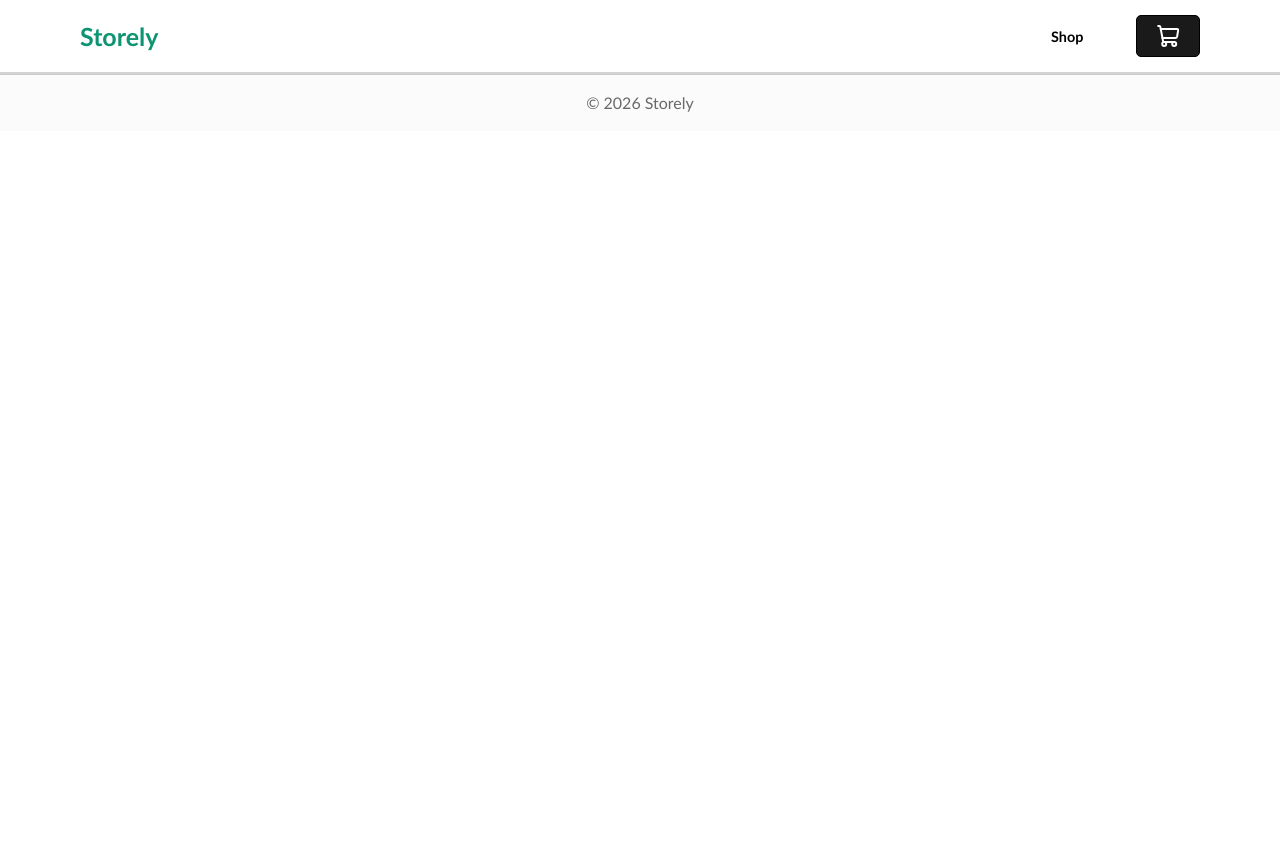
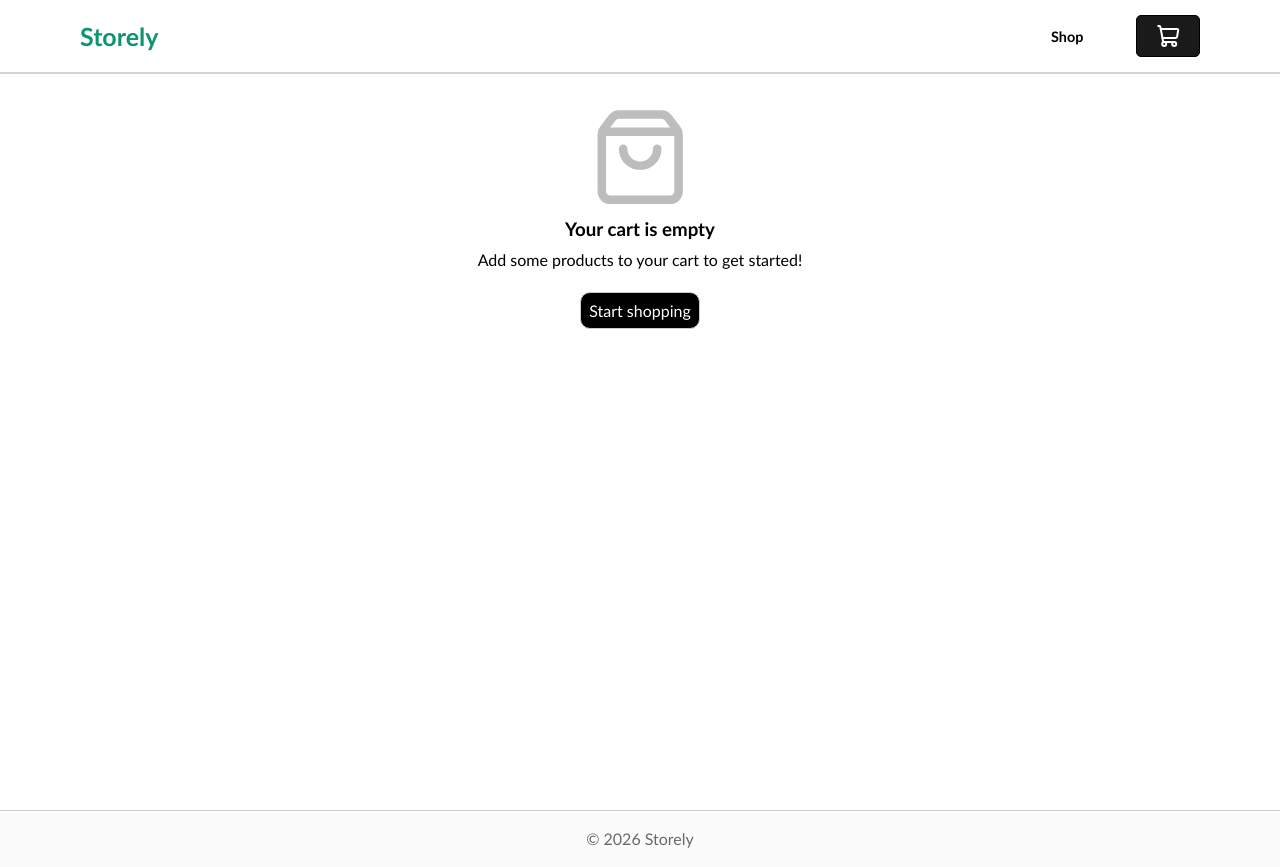
Before and after one commit to real-nox/Storely, a React (Vite) app in the folder frontend/: page /cart in a window 1280 px wide. Before the commit the page ends 800 px from the top, so only its background shows below. Built offline with nearby package versions, Linux system fonts and the light colour scheme.

Commit message:
Cart page : part 1 show up items, with quantity change

```diff
--- a/frontend/src/Home.tsx
+++ b/frontend/src/Home.tsx
@@ -4,13 +4,14 @@ import Header from "./components/Header";
 import Footer from "./components/Footer";
 
 import Home from "./pages/Homepage";
+import Cart from "./pages/Cartpage";
 import Iteminfo from "./pages/Itempage";
 import NotFound from "./pages/NotFound";
 
+import "./css/Notfound.css";
+import "./css/Cart.css";
 import "./css/Home.css";
 import "./css/Item.css";
-import "./css/Notfound.css";
-import Cart from "./pages/Cartpage";
 
 type Type = "home" | "item" | "cart" | "admin" | "notfound";
 
@@ -40,7 +41,7 @@ export default function Homepage({ Type }: { Type: Type }) {
 
   const renderPage = () => {
     if (Type === "home") return <Home setCartItem={setCartItem} />;
-    if (Type === "cart") return <Cart />;
+    if (Type === "cart") return <Cart cartItems={cartItems} setCartItem={setCartItem} />;
     if (Type === "item") return <Iteminfo setCartItem={setCartItem} />;
     if (Type === "notfound") return <NotFound />;
   };
--- /dev/null
+++ b/frontend/src/css/Cart.css
@@ -0,0 +1,77 @@
+.cartP.Empty {
+    padding: 2rem 0;
+    display: flex;
+    flex-direction: column;
+    align-items: center;
+}
+
+.cartP {
+    gap: 10px;
+}
+
+.cartP.Empty svg {
+    height: 10%;
+    width: 10%;
+    color: rgb(189, 189, 189);
+}
+
+.cartP.Empty button {
+    margin-top: 0.8rem;
+    padding: 0.5rem;
+    border-radius: 10px;
+    cursor: pointer;
+    font-size: 1rem;
+}
+
+.cartP .list {
+    display: flex;
+    flex-direction: column;
+}
+
+.cartP .list {
+    padding: 1rem 0;
+    display: grid;
+    grid-template-columns: 1fr 0.5fr;
+}
+
+.cartP .list .leftList {
+    display: grid;
+    grid-template-columns: 1fr;
+    grid-auto-rows: 1fr;
+    gap: 1rem;
+}
+
+.leftList .ItemCard {
+    height: 7rem;
+    flex-direction: row;
+    gap: 1rem;
+}
+
+.leftList .ItemCard .icon {
+    height: 100%;
+    width: 10rem;
+}
+
+.leftList .ItemCard .infop {
+    flex-direction: row;
+    justify-content: space-between;
+}
+
+.leftList .ItemCard .infop div {
+    display: flex;
+    flex-direction: column;
+}
+
+.leftList .ItemCard .infop div .qte {
+    display: flex;
+    flex-direction: row;
+}
+
+.leftList .ItemCard .infop .right{
+    justify-content: end;
+    height: 100%;
+}
+
+.leftList .ItemCard .infop .right .descI {
+    min-height: 0;
+}
--- a/frontend/src/css/Home.css
+++ b/frontend/src/css/Home.css
@@ -272,7 +272,7 @@
     cursor: pointer;
 }
 
-.actions .add {
+.add {
     background-color: black;
     color: white;
 }
--- a/frontend/src/pages/Cartpage.tsx
+++ b/frontend/src/pages/Cartpage.tsx
@@ -1,3 +1,105 @@
-export default function Cart() {
-  return <></>;
+import { Minus, Plus, ShoppingBag } from "lucide-react";
+import type { CartItem, SetCartItem } from "../Home";
+import { useNavigate } from "react-router";
+import { products } from "../testItems";
+import type { Items } from "../components/Item";
+
+export default function Cart({
+  cartItems,
+  setCartItem,
+}: {
+  cartItems: CartItem;
+  setCartItem: SetCartItem;
+}) {
+  const navigate = useNavigate();
+
+  if (!cartItems) return null;
+
+  const cartProducts = cartItems.id_products
+    .map((item) => {
+      const product = products.find((p) => parseInt(p.id) === item.id);
+      return product ? { ...product, qte: item.qte, max: product.qte } : null;
+    })
+    .filter(Boolean) as (Items & { qte: number; max: number })[];
+
+  return (
+    <div
+      className={`cartP Center ${cartItems.id_products.length === 0 ? "Empty" : ""}`}
+    >
+      {cartItems.id_products.length === 0 ? (
+        <>
+          <ShoppingBag />
+          <h3>Your cart is empty</h3>
+          <p>Add some products to your cart to get started!</p>
+          <button className="add border" onClick={() => navigate("/")}>
+            Start shopping
+          </button>
+        </>
+      ) : (
+        <>
+          <h1>Shopping Cart</h1>
+          <div className="list">
+            <div className="leftList">
+              {cartProducts.map(
+                ({ id, description, icon, name, price, qte, max }) => {
+                  const numericId = parseInt(id);
+
+                  const handleQte = (quantity: number): void => {
+                    const next = qte + quantity;
+
+                    if (next < 1 || next > max) return;
+                    setCartItem((prev) => ({
+                      ...prev,
+                      id_products: prev.id_products.map((item) =>
+                        item.id === numericId ? { ...item, qte: next } : item,
+                      ),
+                    }));
+                  };
+
+                  return (
+                    <div className="ItemCard border" key={numericId}>
+                      <div className="icon border">
+                        <img src={icon} alt="" />
+                      </div>
+                      <div className="infop">
+                        <div>
+                          <span className="nameI">{name}</span>
+                          <span className="descI">{description}</span>
+                          <div className="qte">
+                            <Minus
+                              onClick={() => handleQte(-1)}
+                              className="border"
+                            />
+                            <input
+                              type="number"
+                              max={max}
+                              min={1}
+                              value={qte}
+                              readOnly
+                              className="border"
+                              name="qtei"
+                            />
+                            <Plus
+                              className="border"
+                              onClick={() => handleQte(1)}
+                            />
+                          </div>
+                        </div>
+                        <div className="right">
+                          <span className="priceI">{price * qte} MAD</span>
+                          <span className="descI">{price} MAD Per item</span>
+                        </div>
+                      </div>
+                      <div className="actions"></div>
+                    </div>
+                  );
+                },
+              )}
+            </div>
+            <div className="rightList"></div>
+          </div>
+        </>
+      )}
+    </div>
+  );
 }
--- a/frontend/src/pages/Itempage.tsx
+++ b/frontend/src/pages/Itempage.tsx
@@ -76,7 +76,6 @@ export default function Iteminfo({
                   const current = prev.id_products.find(
                     (item) => item.id === numericId,
                   );
-                  console.log(qte)
 
                   if (current)
                     return {
```
